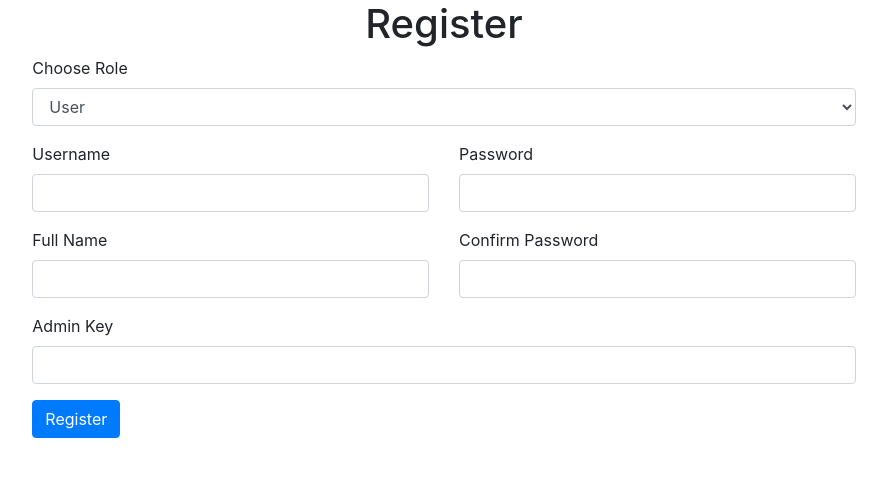
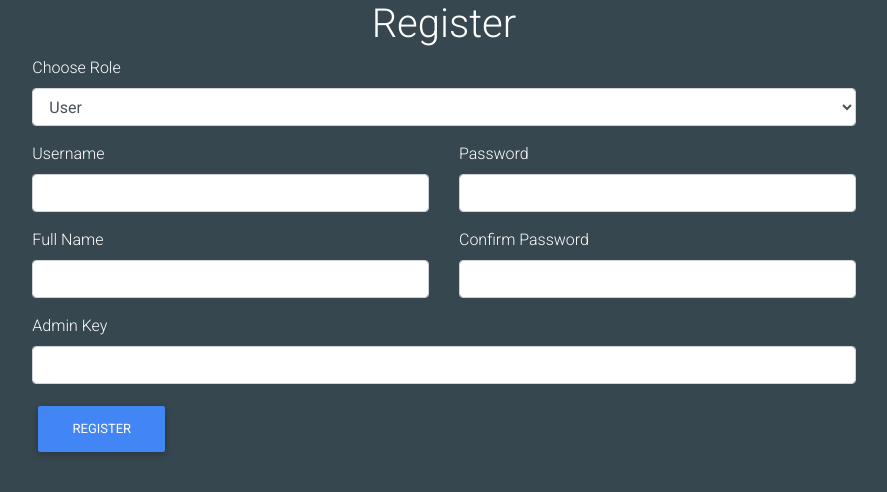
Before and after one commit to matthew-kuhn/cs5610-project-client, a React (Create React App) app: page /register in a window 1280 px wide. Shown: the top 492 px of the page, without its empty margins (196-1083 px from the left). Built offline with nearby package versions, Linux system fonts and the light colour scheme.

Commit message:
add role and name to user

```diff
--- a/src/index.css
+++ b/src/index.css
@@ -1,13 +1,22 @@
+html,
 body {
   margin: 0;
-  font-family: -apple-system, BlinkMacSystemFont, 'Segoe UI', 'Roboto', 'Oxygen',
-    'Ubuntu', 'Cantarell', 'Fira Sans', 'Droid Sans', 'Helvetica Neue',
+  font-family: -apple-system, BlinkMacSystemFont, "Segoe UI", "Roboto", "Oxygen",
+    "Ubuntu", "Cantarell", "Fira Sans", "Droid Sans", "Helvetica Neue",
     sans-serif;
   -webkit-font-smoothing: antialiased;
   -moz-osx-font-smoothing: grayscale;
+  color: whitesmoke;
+  height: 100%;
+  min-height: 100%;
 }
 
 code {
-  font-family: source-code-pro, Menlo, Monaco, Consolas, 'Courier New',
+  font-family: source-code-pro, Menlo, Monaco, Consolas, "Courier New",
     monospace;
 }
+
+#root,
+.fill {
+  height: 100%;
+}
--- a/src/project/MoviesManager.js
+++ b/src/project/MoviesManager.js
@@ -1,52 +1,36 @@
-import React from 'react';
-import {BrowserRouter as Router, Route, Link} from "react-router-dom";
-import {MoviesList} from "./HomePage/MoviesList";
+import React from "react";
+import { BrowserRouter as Router, Route, Link } from "react-router-dom";
+import { MoviesList } from "./HomePage/MoviesList";
 import MovieDetail from "./SearchDetails/MovieDetail";
 import Login from "./Login/login";
 import Profile from "./Profile/profile";
 import Register from "./Register/register";
 
-
 export default class MoviesManager extends React.Component {
-
   render() {
     return (
+      <div className="fill special-color">
         <Router>
+          <Route exact path={"/"} component={MoviesList} />
+          <Route exact path={"/login"} component={Login} />
           <Route
-                    exact path={'/'}
-                    component={MoviesList}
+            exact
+            path={"/profile/:username"}
+            render={(props) => (
+              <Profile {...props} username={props.match.params.username} />
+            )}
           />
+          <Route exact path={"/profile"} component={Profile} />
+          <Route exact path={"/register"} component={Register} />
           <Route
-                    exact path={'/login'}
-                    component={Login}
-                />
-                <Route
-                    exact path={'/profile/:username'}
-                    render={(props) =>
-                        <Profile
-                            {...props}
-                            username={props.match.params.username}
-                        />
-                    }
-                />
-                <Route
-                    exact path={'/profile'}
-                    component={Profile}
-                />
-                <Route
-                    exact path={'/register'}
-                    component={Register}
-                />
-                <Route
-                    exact path={'/movie/:movieId'}
-                    render={(props) =>
-                        <MovieDetail
-                            {...props}
-                            movieId={props.match.params.movieId}
-                        />
-                    }
+            exact
+            path={"/movie/:movieId"}
+            render={(props) => (
+              <MovieDetail {...props} movieId={props.match.params.movieId} />
+            )}
           />
         </Router>
-        )
+      </div>
+    );
   }
 }
--- a/src/project/Register/register.js
+++ b/src/project/Register/register.js
@@ -1,5 +1,6 @@
 import React from "react";
 import { register } from "../../services/userService";
+import "../../index.css";
 
 export default class Register extends React.Component {
   constructor(props) {
@@ -10,7 +11,7 @@
       confirmPassword: "",
       name: "",
       adminKey: "",
-      role: "",
+      role: "user",
     };
   }
 
@@ -39,16 +40,34 @@
   };
 
   register = () => {
-    if (this.state.password === this.state.confirmPassword) {
-      register(this.state.username, this.state.password).then((user) =>
-        this.props.history.push(`/profile`)
-      );
+    console.log(this.state);
+    if (
+      this.state.username.length > 1 &&
+      this.state.password.length > 1 &&
+      this.state.role.length > 1 &&
+      this.state.name.length > 1
+    ) {
+      if (this.state.password === this.state.confirmPassword) {
+        register(
+          this.state.username,
+          this.state.password,
+          this.state.role,
+          this.state.adminKey,
+          this.state.name
+        ).then((res) => {
+          if (res.message === "Admin Key incorrect") {
+            alert(res.message);
+          } else {
+            this.props.history.push(`/profile`);
+          }
+        });
+      }
     }
   };
 
   render() {
     return (
-      <div className="d-flex justify-content-center">
+      <div className="d-flex justify-content-center fill text-white">
         <div className="col-8">
           <h1 className="d-flex justify-content-center">Register</h1>
           <div className="form-group">
@@ -71,7 +90,7 @@
             <div className="col-6">
               <label htmlFor="login-password">Password</label>
               <input
-                type="text"
+                type="password"
                 className="form-control"
                 id="login-password"
                 onChange={this.setPassword}
@@ -89,11 +108,11 @@
               />
             </div>
             <div className="col-6">
-              <label htmlFor="login-password">Confirm Password</label>
+              <label htmlFor="login-confirm-password">Confirm Password</label>
               <input
-                type="text"
+                type="password"
                 className="form-control"
-                id="login-password"
+                id="login-confirm-password"
                 onChange={this.setConfirmPassword}
               />
             </div>
--- a/src/services/userService.js
+++ b/src/services/userService.js
@@ -1,28 +1,27 @@
-export const register = (username, password) =>
-    fetch('http://localhost:8080/api/register', {
-        method: 'POST',
-        credentials: 'include',
-        body: JSON.stringify({username, password}),
-        headers: { 'content-type': 'application/json' }
-    })
-        .then(response => response.json())
+export const register = (username, password, role, adminKey, name) =>
+  fetch("http://localhost:8080/api/register", {
+    method: "POST",
+    credentials: "include",
+    body: JSON.stringify({ username, password, role, adminKey, name }),
+    headers: { "content-type": "application/json" },
+  }).then((response) => response.json());
 
 export const login = (username, password) =>
-    fetch('http://localhost:8080/api/login', {
-        method: 'POST',
-        credentials: 'include',
-        body: JSON.stringify({username, password}),
-        headers: {
-            'content-type': 'application/json'
-        }
-    })
+  fetch("http://localhost:8080/api/login", {
+    method: "POST",
+    credentials: "include",
+    body: JSON.stringify({ username, password }),
+    headers: {
+      "content-type": "application/json",
+    },
+  });
 
 export const getSessionUser = () =>
-    fetch('http://localhost:8080/api/currentUser', {
-        credentials: 'include'
-    })
+  fetch("http://localhost:8080/api/currentUser", {
+    credentials: "include",
+  });
 
 export const getUser = (username) =>
-    fetch(`http://localhost:8080/api/users/${username}`, {
-        credentials: 'include'
-    })
+  fetch(`http://localhost:8080/api/users/${username}`, {
+    credentials: "include",
+  });
```
Also changed, not shown: src/index.js (+10 -7 lines). Lines whose indentation alone changed are shown as unchanged.
